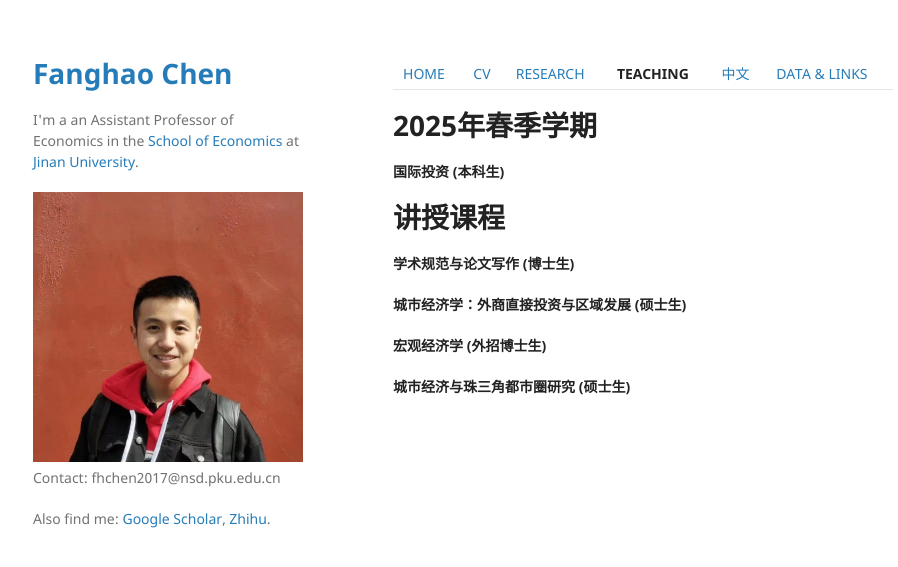
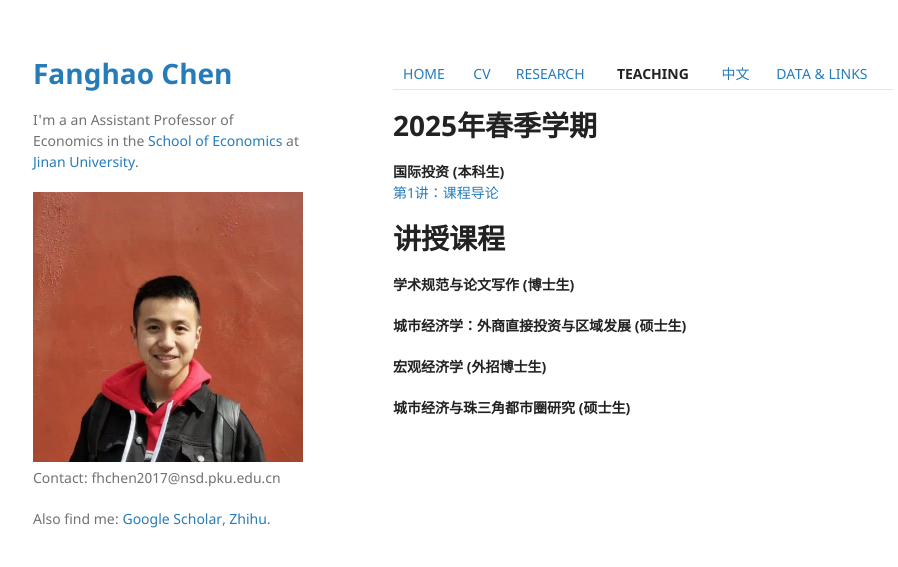
Before and after one commit to FanghaoChen/homepage, a Jekyll site: the page built from teaching.md, in a window 1280 px wide. Shown: the top 567 px of the page, without its empty margins (177-1075 px from the left). Built offline with Jekyll 4.4.1, drawn with Linux system fonts in a browser that asks for light colours; our own code applies the rules of GitHub Pages for plain Markdown files.

Commit message:
Update teaching.md

```diff
--- a/teaching.md
+++ b/teaching.md
@@ -3,10 +3,10 @@
 # 2025年春季学期
 
 **国际投资 (本科生)** <br/>
+[第1讲：课程导论](./assets/第1讲_课程导论.pdf) <br/>
 <!---
 [小组展示的说明](./assets/关于小组路演的说明.pdf) <br/>
 [期末考试的说明](./assets/期末安排.pdf)
-[第1讲：课程导论](./assets/第1讲_课程导论.pdf) <br/>
 [第2讲：汇率的形成](./assets/第2讲_汇率的形成.pdf) <br/>
 [第3讲：汇率制度](./assets/第3讲_汇率制度.pdf) <br/>
 [第4讲：汇率危机](./assets/第4讲_汇率危机.pdf) <br/>
```
